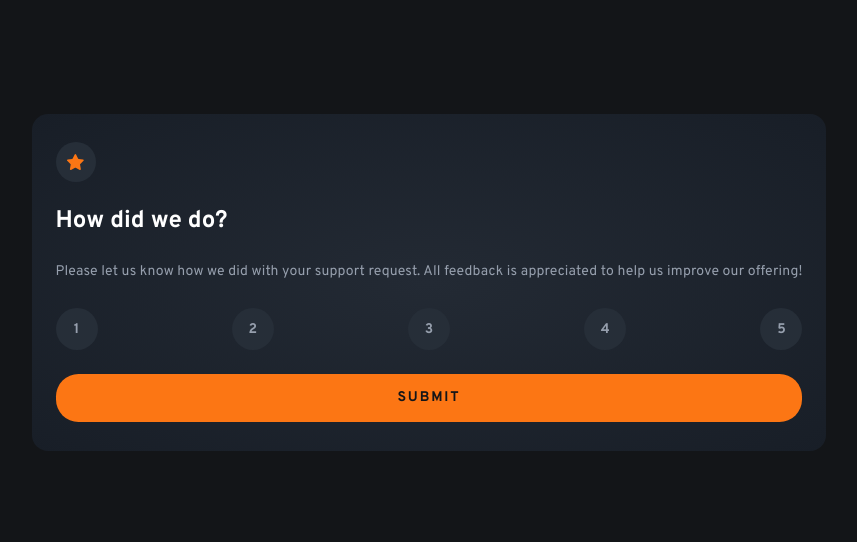
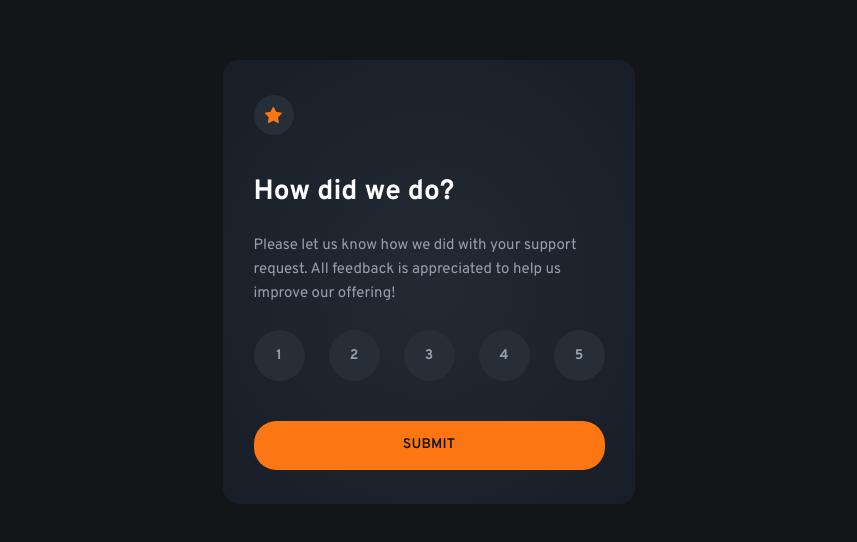
Before and after one commit to danilo2420/FEM_Challenges_InteractiveRatingComponent, a plain HTML site: page index.html in a window 1280 px wide. Shown: the part 118-660 px from the top of the page, without its empty margins (211-1068 px from the left). Drawn offline with Linux system fonts and the light colour scheme.

Commit message:
Before changing button

```diff
--- a/styles/global.css
+++ b/styles/global.css
@@ -58,10 +58,10 @@ body {
 }
 
 .tp3 {
-    font-size: 15px;
+    font-size: 16px;
     font-weight: 700;
-    line-height: 19px;
-    letter-spacing: 2px;
+    line-height: 24px;
+    letter-spacing: 0.2px;
 }
 
 .tp4 {
--- a/styles/styleMobile.css
+++ b/styles/styleMobile.css
@@ -111,3 +111,55 @@
     text-align: center;
     color: var(--grey500);
 }
+
+/* Media queries */
+@media (min-width: 550px) {
+    .container {
+        box-sizing: border-box;
+        width: 412px;
+
+        padding: 34.5px 30.5px;
+
+    }
+
+    .container1__iconBox {
+        margin-bottom: 16px;
+    }
+
+    .container1__title {
+        font-size: 28px;
+        font-weight: 700;
+        line-height: 35px;
+        letter-spacing: 0px;
+    }
+
+    .container1__text {
+        font-size: 15px;
+        font-weight: 400;
+        line-height: 24px;
+        letter-spacing: 0px;
+    }
+
+    .container1__numbers {
+        margin-bottom: 16px;
+
+        font-size: 16px;
+        font-weight: 700;
+        line-height: 24px;
+        letter-spacing: 0.2px;
+    }
+
+    .container1__numbers__item {
+        width: 51px;
+        height: 51px;
+    }
+
+    .container1__button {
+        padding: 12.5px;
+
+        font-size: 14px;
+        font-weight: 600;
+        line-height: 24px;
+        letter-spacing: 0.17px;
+    }
+}
```
Also changed, not shown: styles/styleDesktop.css (added).
